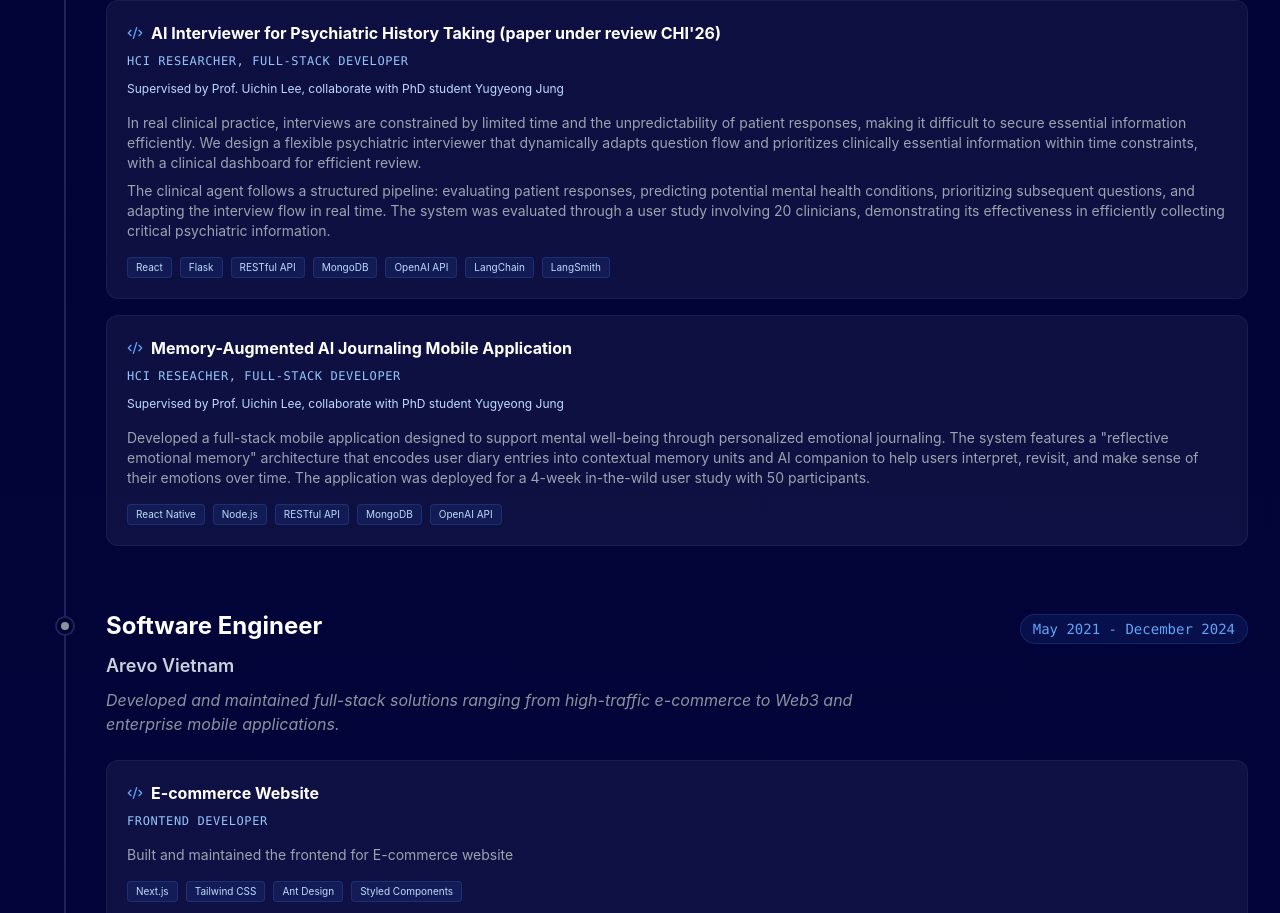
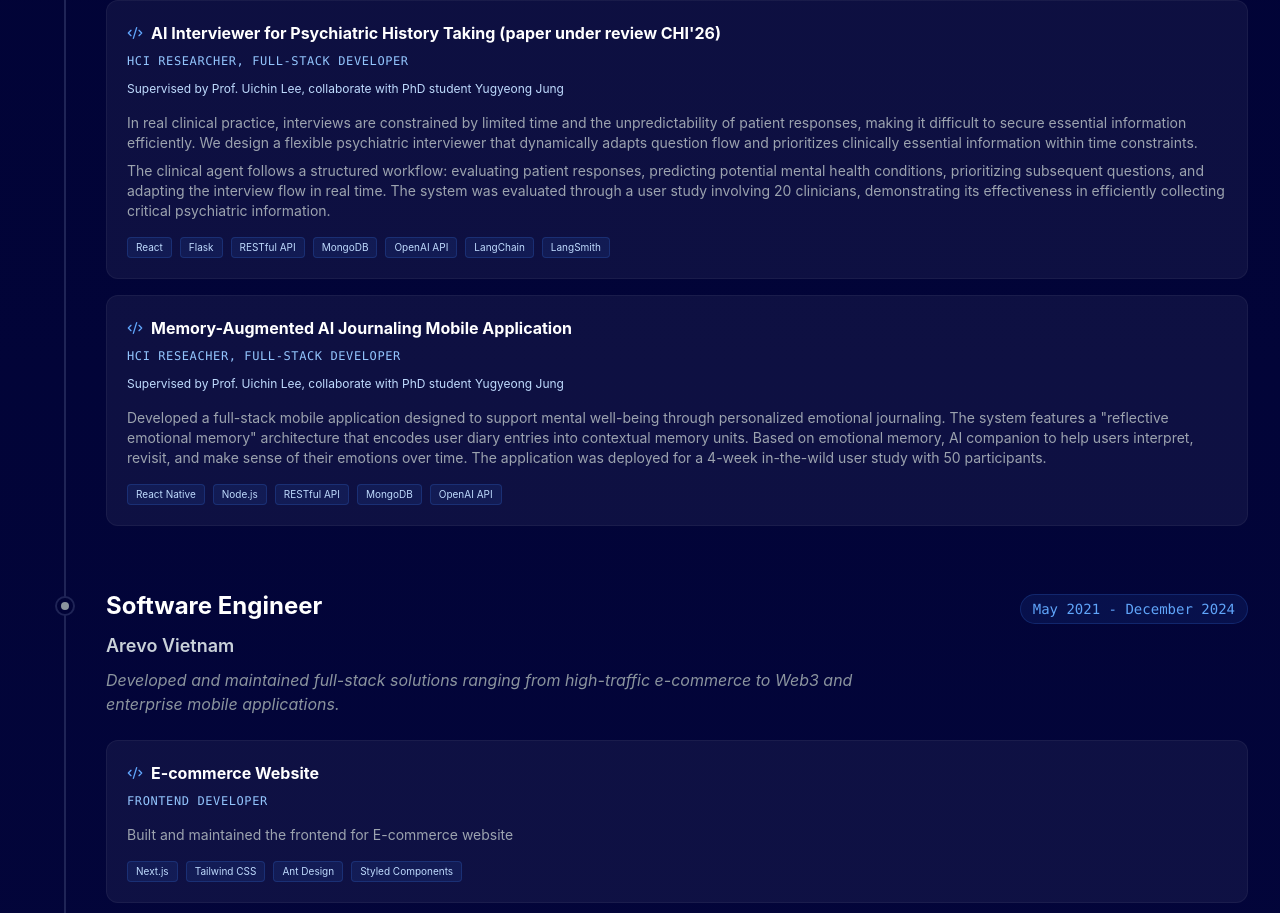
Before and after one commit to thuvohoanganh96/portfolio, a React (Vite) app: page / in a window 1280 px wide. Shown: the part 1842-2755 px from the top of the page. Built offline with nearby package versions, Linux system fonts and the light colour scheme.

Commit message:
Update project

```diff
--- a/constants.ts
+++ b/constants.ts
@@ -85,15 +85,15 @@ export const EXPERIENCE: Experience[] = [
         name: "AI Interviewer for Psychiatric History Taking (paper under review CHI'26)",
         role: "HCI Researcher, Full-stack Developer",
         team: "Supervised by Prof. Uichin Lee, collaborate with PhD student Yugyeong Jung",
-        description: ["In real clinical practice, interviews are constrained by limited time and the unpredictability of patient responses, making it difficult to secure essential information efficiently. We design a flexible psychiatric interviewer that dynamically adapts question flow and prioritizes clinically essential information within time constraints, with a clinical dashboard for efficient review.",
-          "The clinical agent follows a structured pipeline: evaluating patient responses, predicting potential mental health conditions, prioritizing subsequent questions, and adapting the interview flow in real time. The system was evaluated through a user study involving 20 clinicians, demonstrating its effectiveness in efficiently collecting critical psychiatric information."],
+        description: ["In real clinical practice, interviews are constrained by limited time and the unpredictability of patient responses, making it difficult to secure essential information efficiently. We design a flexible psychiatric interviewer that dynamically adapts question flow and prioritizes clinically essential information within time constraints.",
+          "The clinical agent follows a structured workflow: evaluating patient responses, predicting potential mental health conditions, prioritizing subsequent questions, and adapting the interview flow in real time. The system was evaluated through a user study involving 20 clinicians, demonstrating its effectiveness in efficiently collecting critical psychiatric information."],
         technologies: ["React", "Flask", "RESTful API", "MongoDB", "OpenAI API", "LangChain", "LangSmith"]
       },
       {
         name: "Memory-Augmented AI Journaling Mobile Application",
         role: "HCI Reseacher, Full-stack Developer",
         team: "Supervised by Prof. Uichin Lee, collaborate with PhD student Yugyeong Jung",
-        description: ['Developed a full-stack mobile application designed to support mental well-being through personalized emotional journaling. The system features a "reflective emotional memory" architecture that encodes user diary entries into contextual memory units and AI companion to help users interpret, revisit, and make sense of their emotions over time. The application was deployed for a 4-week in-the-wild user study with 50 participants.'],
+        description: ['Developed a full-stack mobile application designed to support mental well-being through personalized emotional journaling. The system features a "reflective emotional memory" architecture that encodes user diary entries into contextual memory units. Based on emotional memory, AI companion to help users interpret, revisit, and make sense of their emotions over time. The application was deployed for a 4-week in-the-wild user study with 50 participants.'],
         technologies: ["React Native", "Node.js", "RESTful API", "MongoDB", "OpenAI API"],
       }
     ]
```
